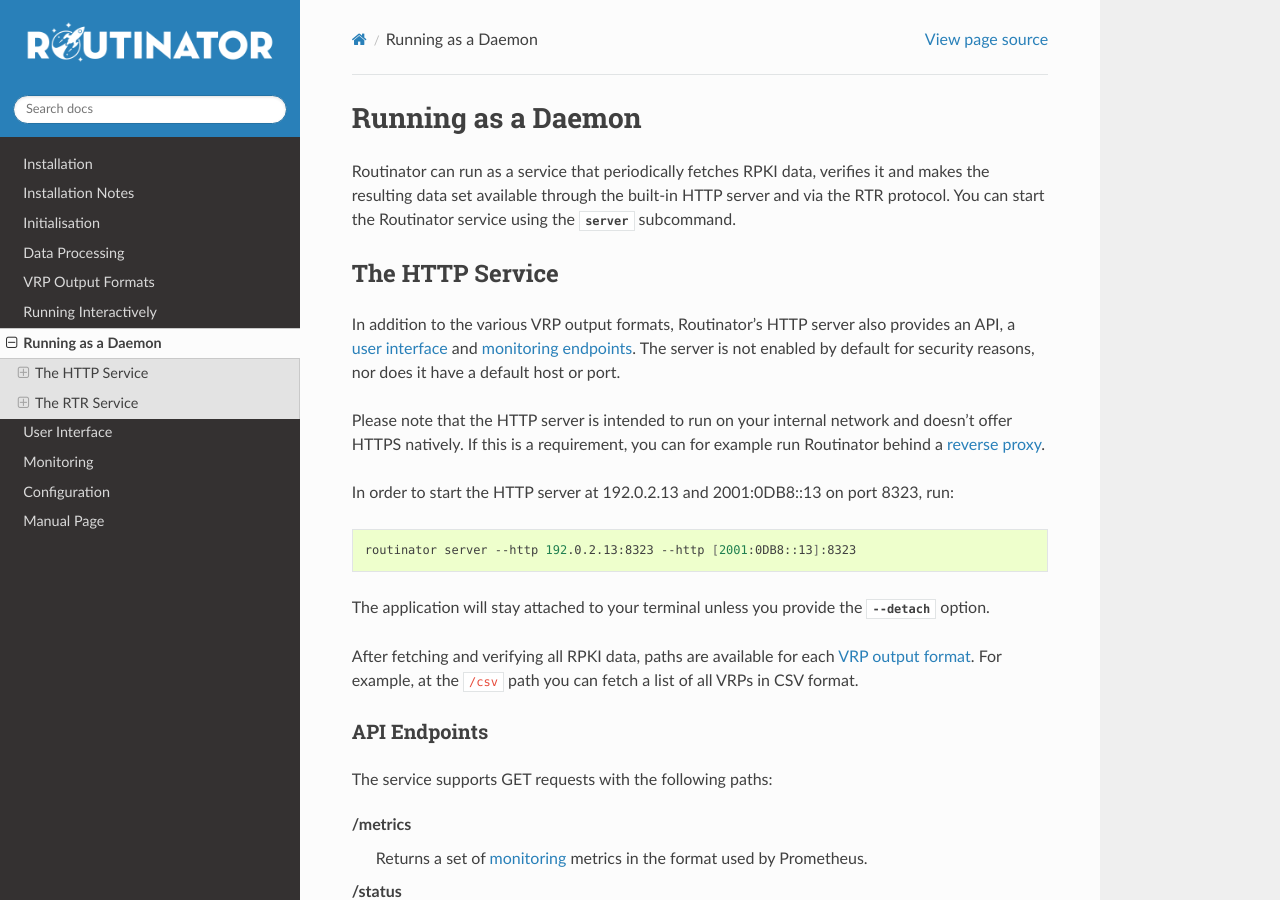
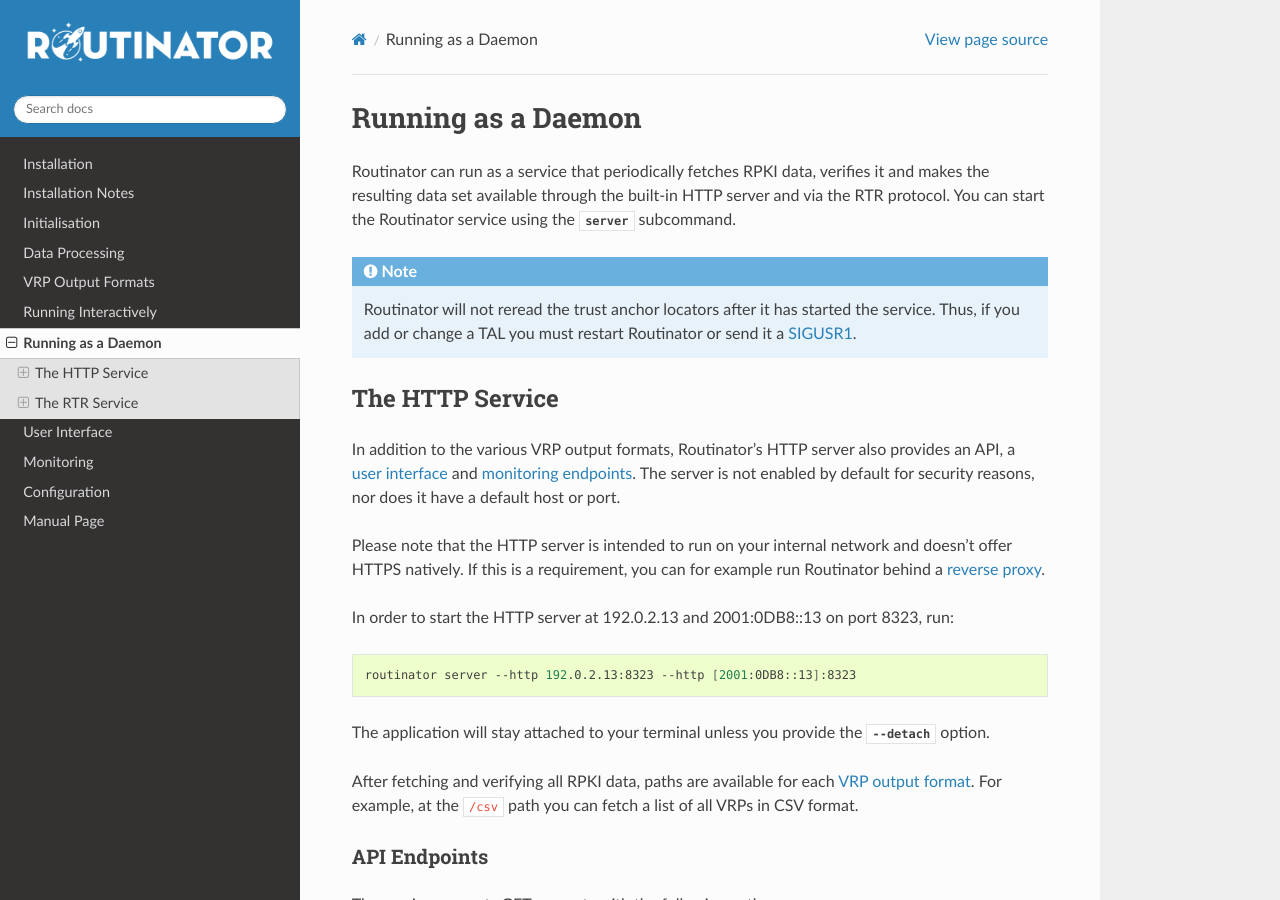
Before and after one commit to NLnetLabs/routinator, a Sphinx documentation site: the page built from source/daemon.rst, in a window 1280 px wide and 900 px high. Built offline with Sphinx 7.4.7 and the Read the Docs theme 2.0.0, drawn with Linux system fonts in a browser that asks for light colours.

Commit message:
Add SIGUSR1 for TAL changes

```diff
--- a/source/daemon.rst
+++ b/source/daemon.rst
@@ -7,6 +7,10 @@
 and makes the resulting data set available through the built-in HTTP server and
 via the RTR protocol. You can start the Routinator service using the
 :subcmd:`server` subcommand.
+
+.. Note:: Routinator will not reread the trust anchor locators after it has
+          started the service. Thus, if you add or change a TAL you must restart
+          Routinator or send it a :ref:`SIGUSR1 <manpage_signals>`.
 
 The HTTP Service
 ----------------
--- a/source/manual-page.rst
+++ b/source/manual-page.rst
@@ -1267,6 +1267,8 @@
               themselves, such an encoding does make parsing significantly more
               difficult. At least one CA does produce such broken-up strings.
 
+.. _manpage_signals:
+
 Signals
 -------
 SIGUSR1: Reload TALs and restart validation
```
